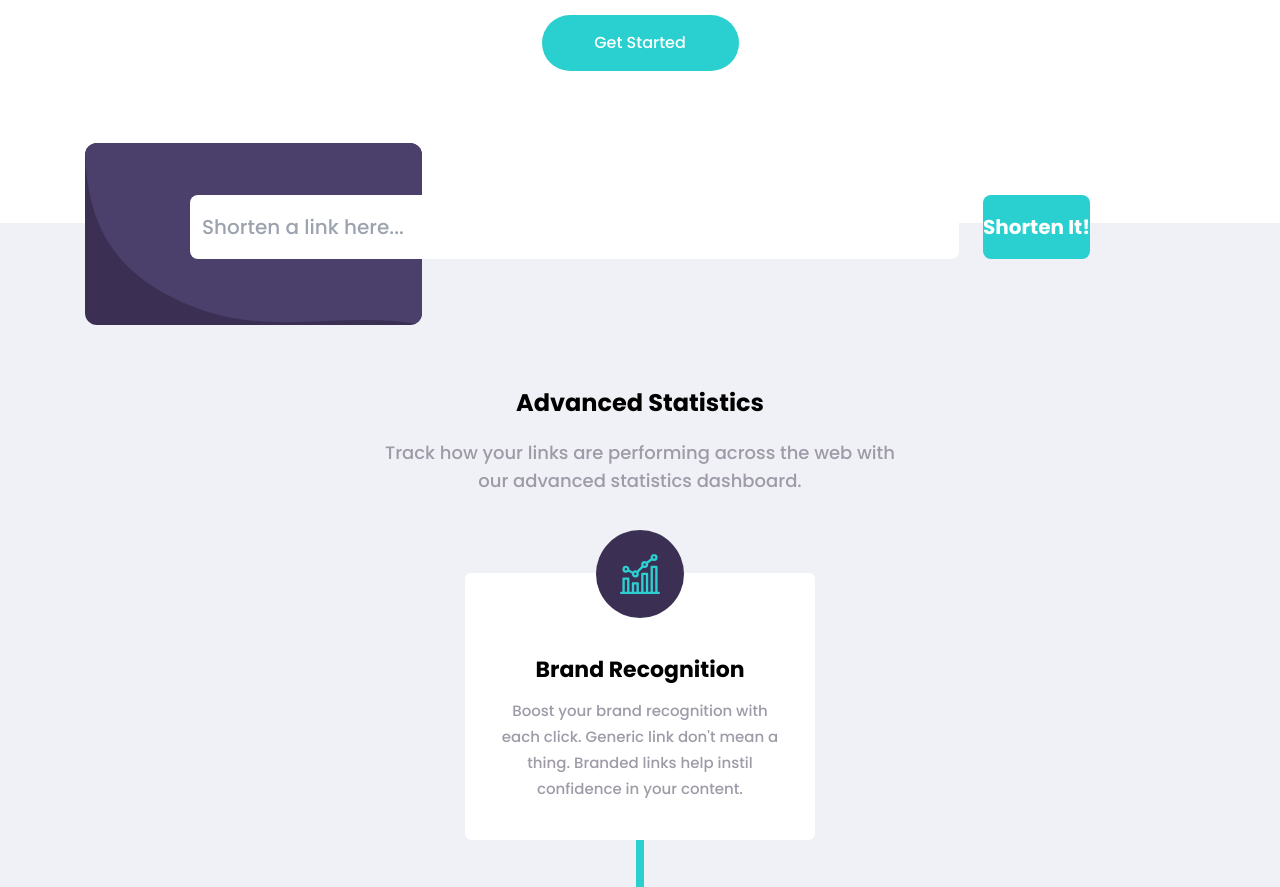
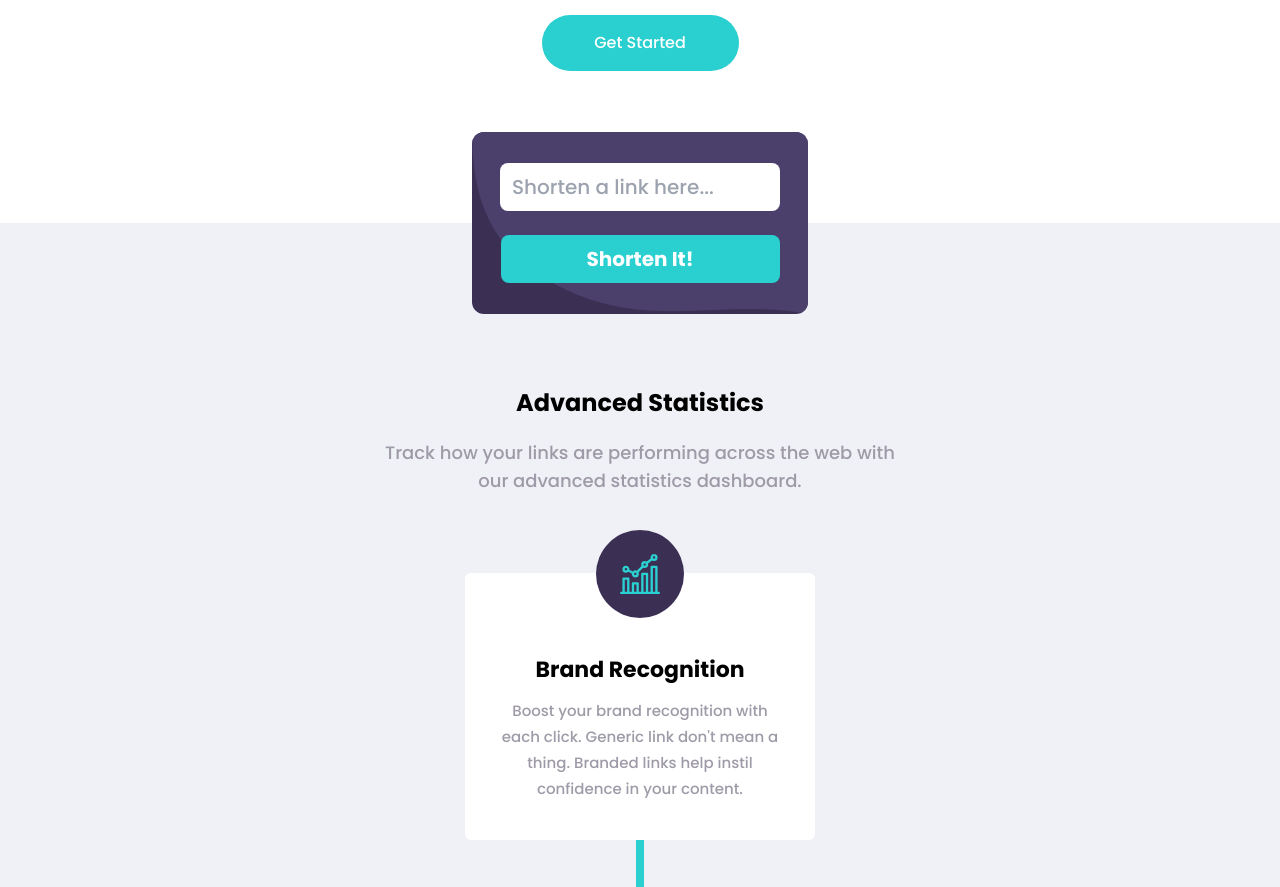
Before and after one commit to GitHubOshin/Shortly, a React (Create React App) app: page / in a window 1280 px wide. Shown: the part 880-1767 px from the top of the page. Built offline with nearby package versions, Linux system fonts and the light colour scheme.

Commit message:
Update Input.js

```diff
--- a/src/components/secondpage/Input.js
+++ b/src/components/secondpage/Input.js
@@ -4,8 +4,7 @@ function Input() {
   const [inputLink, setInputLink] = useState('')
 
   return (
-    <div className="absolute top-[-80px]">
-      <div className="relative w-[1110px] h-[168px]">
+    <div className="absolute w-full top-[0px] flex justify-center items-center">
       <img
         className="absolute mobile:hidden desktop:block bg-darkViolet rounded-lg"
         alt="Background"
@@ -16,17 +15,16 @@ function Input() {
         alt="Background"
         src="images/backgrounds/bg-shorten-mobile.svg"
       />
-        <div className="absolute w-full h-full flex justify-center items-center gap-[24px]">
+      <div className="absolute mobile:w-[336.98px] mobile:h-[182px] desktop:w-full desktop:h-fit flex mobile:flex-col desktop:flex-row justify-center items-center gap-[24px]">
         <input
-            className="w-full h-full min-h-[48px] max-w-[769px] max-h-[64px] rounded-lg mobile:px-3 desktop:px-[30px] text-xl"
+          className="w-full mobile:h-[48px] mobile:w-[280px] desktop:w-[769px] desktop:h-[64px] rounded-lg mobile:px-3 desktop:px-[30px] text-xl"
           placeholder="Shorten a link here..."
           value={inputLink}
           onChange={(e) => setInputLink(e.target.value)}
         />
-          <button className="bg-cyan hover:bg-[#A7E2E3] text-white disabled:none h-[64px] desktop:w-[188px] rounded-lg text-xl font-bold">
+        <button className="bg-cyan hover:bg-[#A7E2E3] text-white disabled:none mobile:h-[48px] desktop:h-[64px] mobile:w-[279px] desktop:w-[188px] rounded-lg text-xl font-bold">
           Shorten It!
         </button>
-        </div>
       </div>
     </div>
   )
```
Lines whose indentation alone changed are shown as unchanged.
